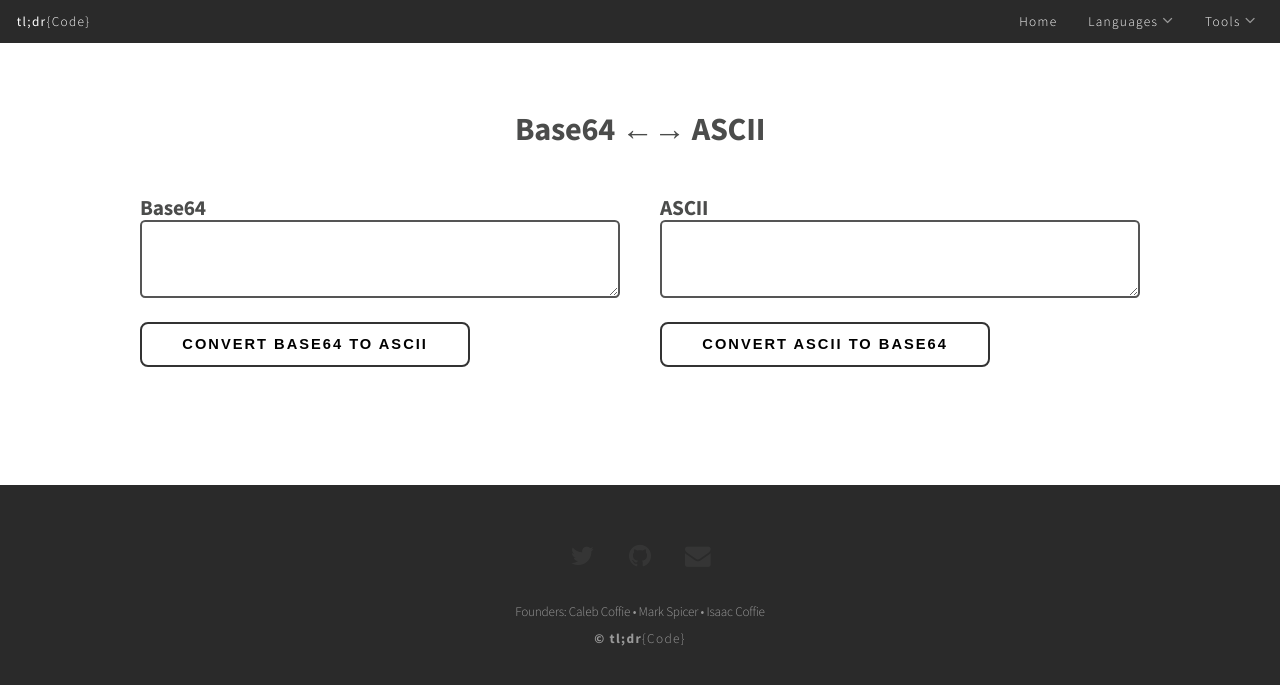
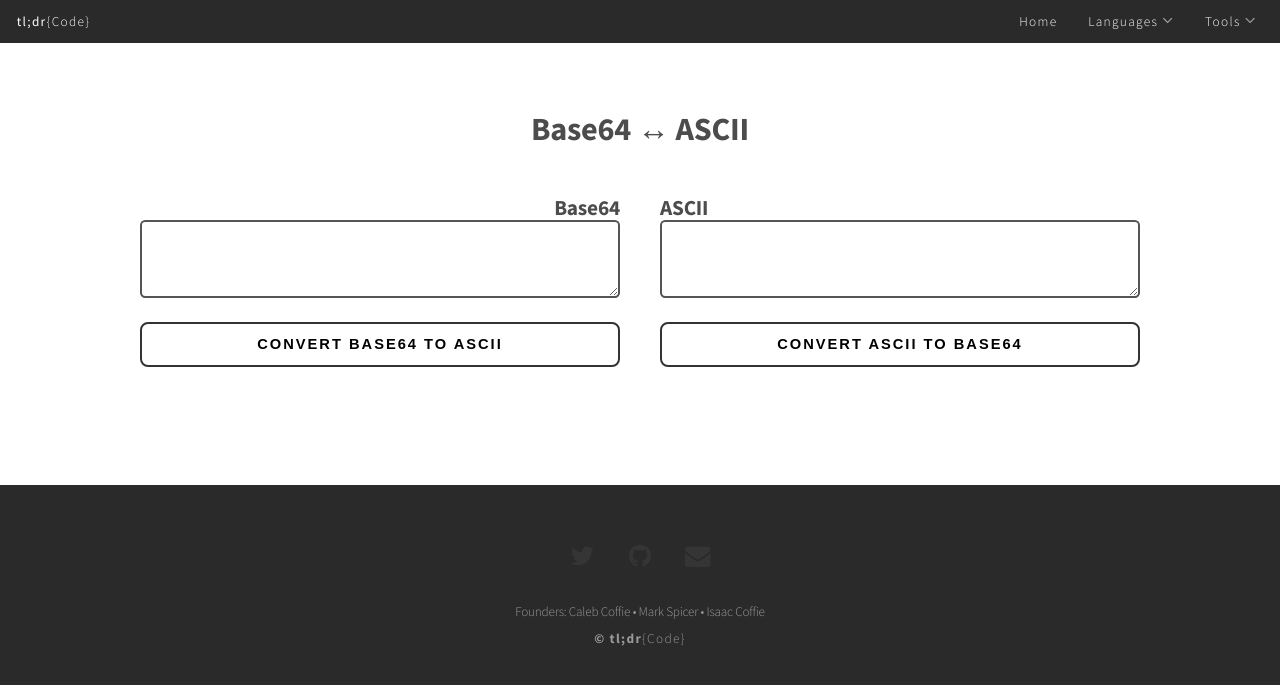
Before and after one commit to tldrcode/tldrcode.com, a Jekyll site: the page built from coding_tools/base64-ascii.html, in a window 1280 px wide. Shown: the top 685 px of the page. Built offline with Jekyll 4.4.1, drawn with Linux system fonts in a browser that asks for light colours.

Commit message:
Tools styling

```diff
--- a/_data/coding_tools.yml
+++ b/_data/coding_tools.yml
@@ -1,2 +1,2 @@
-- name: Base64 <-> ASCII
+- name: Base64 &harr; ASCII
   path: /coding_tools/base64-ascii.html
--- a/coding_tools/base64-ascii.html
+++ b/coding_tools/base64-ascii.html
@@ -5,23 +5,22 @@ layout: default
   <div class="container">
     <div class="row">
       <div id="content" class="12u">
-        <article>
-          <header>
-            <h2>Base64 &larr;&rarr; ASCII </h2>
-          </header>
+        <header>
+          <h2>Base64 &harr; ASCII </h2>
+        </header>
       </div>
     </div>
 
     <div class="row">
       <div class="6u">
-        <h1>Base64</h1>
+        <h1 style="float: right">Base64</h1>
         <textarea type="text" id="base64" class="text-base64-ascii"></textarea>
-        <br><button type="button" class="button" id="base64toascii" onclick="base64toascii()">Convert Base64 to ASCII</button>
+        <br><button type="button" class="button" id="base64toascii" onclick="base64toascii()" style="width: 100%">Convert Base64 to ASCII</button>
       </div>
       <div class="6u">
         <h1>ASCII</h1>
         <textarea type="text" id="ascii" class="text-base64-ascii"></textarea>
-        <br><button type="button" class="button" id="asciitobase64" onclick="asciitobase64()">Convert ASCII to Base64</button>
+        <br><button type="button" class="button" id="asciitobase64" onclick="asciitobase64()" style="width: 100%">Convert ASCII to Base64</button>
       </div>
     </div>
 
```
